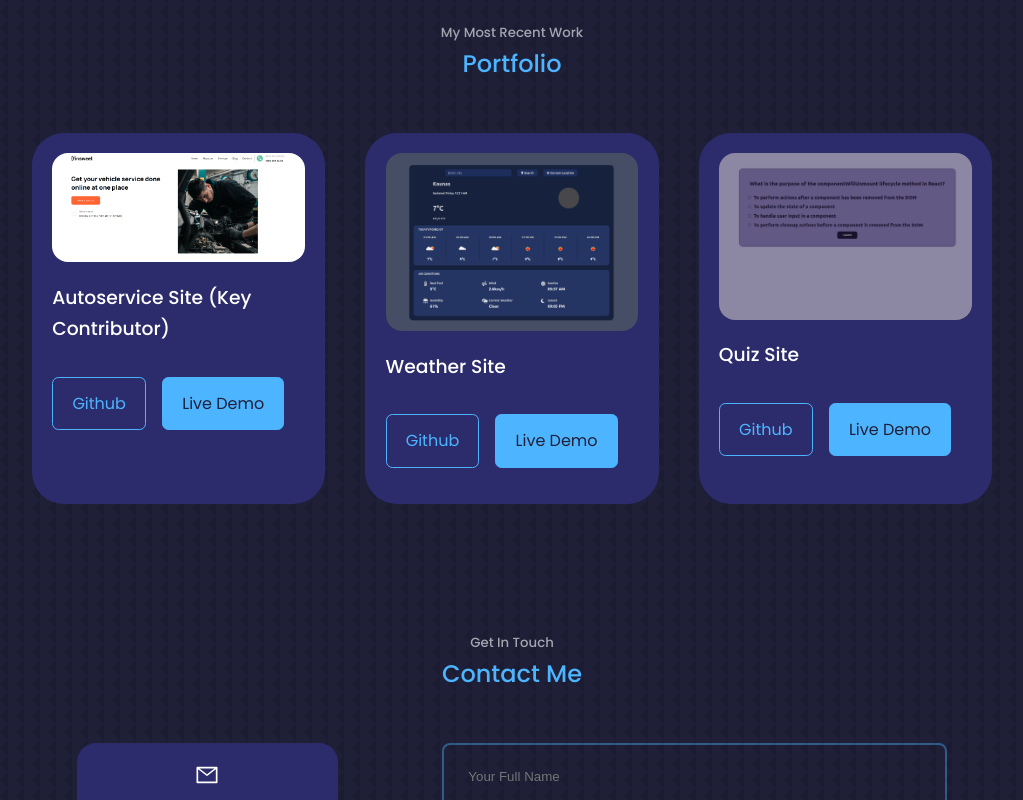
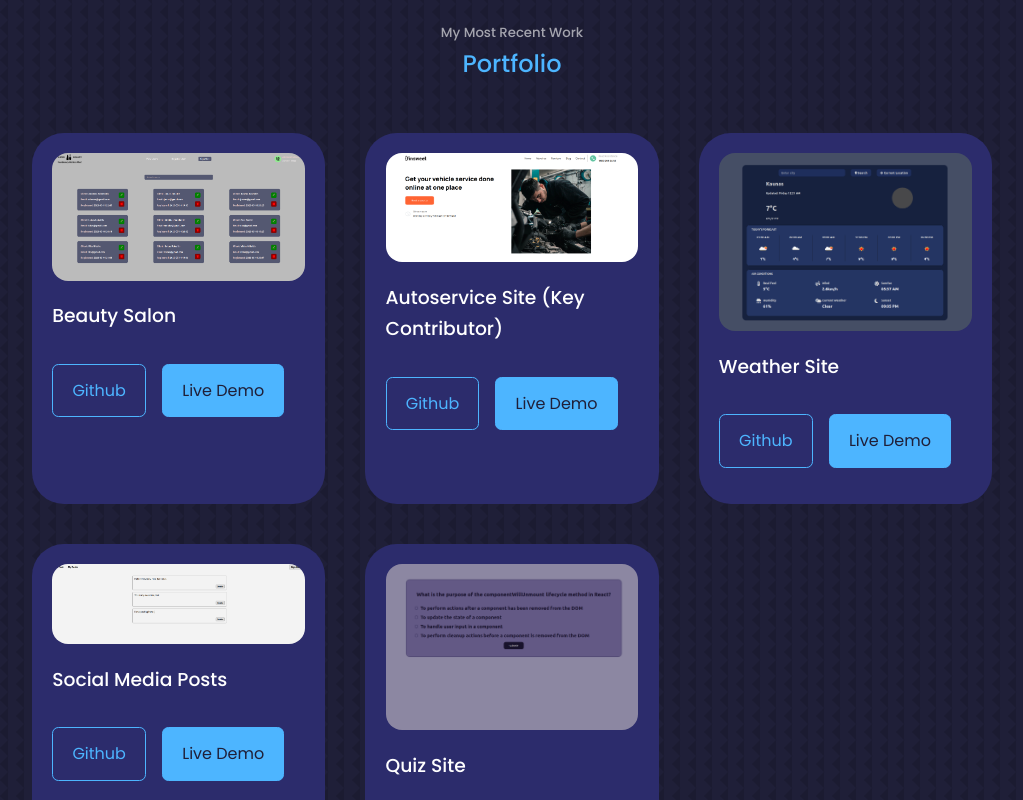
Before and after one commit to Ainyzas/CV-Website, a React (Create React App) app: page / in a window 1280 px wide. Shown: the part 2540-3340 px from the top of the page, without its empty margins (128-1151 px from the left). Built offline with nearby package versions, Linux system fonts and the light colour scheme.

Commit message:
added more projects

```diff
--- a/src/components/Sections/Portfolio/Portfolio.jsx
+++ b/src/components/Sections/Portfolio/Portfolio.jsx
@@ -1,27 +1,44 @@
 import React from 'react';
 import { StyledPortfolioDiv, StyledPortfolioSection } from './Portfolio.styled';
 import PortfolioProject from './PortfolioProject';
+import BeautySalon from '../../../assets/beauty-salon.png';
 import AutoserviceApp from '../../../assets/autoservice-app.png';
 import WeatherApp from '../../../assets/weather-app.png';
+import SocialMedia from '../../../assets/social-media.png';
 import QuizApp from '../../../assets/quiz-app.png';
 
 const projects = [
   {
     id: 1,
+    name: 'Beauty Salon',
+    image: BeautySalon,
+    gitLink: 'https://github.com/Ainyzas/beauty-salon-app',
+    siteLink: 'https://beauty-salon-app.up.railway.app/',
+  },
+  {
+    id: 2,
     name: 'Autoservice Site (Key Contributor)',
     image: AutoserviceApp,
     gitLink: 'https://github.com/ryckutis/React-Autoservice',
     siteLink: 'https://react-autoservice.vercel.app/',
   },
   {
-    id: 2,
+    id: 3,
     name: 'Weather Site',
     image: WeatherApp,
     gitLink: 'https://github.com/Ainyzas/Weather-App',
     siteLink: 'https://weatherforecast225.netlify.app/',
   },
   {
-    id: 3,
+    id: 4,
+    name: 'Social Media Posts',
+    image: SocialMedia,
+    gitLink: 'https://github.com/Ainyzas/social-media-app',
+    siteLink: 'https://social-media-app-ainyzas.vercel.app/auth/signin',
+  },
+
+  {
+    id: 5,
     name: 'Quiz Site',
     image: QuizApp,
     gitLink: 'https://github.com/Ainyzas/quiz-app',
```
Also changed, not shown: src/assets/beauty-salon.png (added), src/assets/social-media.png (added).
